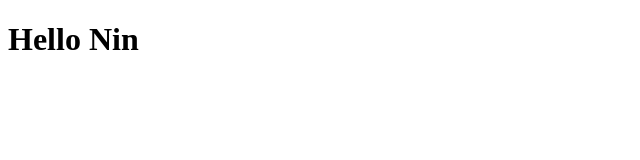
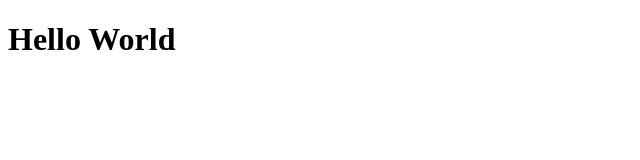
Before and after one commit to priyankmg/coursera-test, a plain HTML site: page site/index.html in a window 1280 px wide. Shown: the full height of the page, 0-640 px from the left. Drawn offline with Linux system fonts and the light colour scheme.

Commit message:
Changed index.html

```diff
--- a/site/index.html
+++ b/site/index.html
@@ -4,7 +4,7 @@
 	<title>Hello World</title>
 </head>
 <body>
-	<h1>Hello Nin</h1>
+	<h1>Hello World</h1>
 </body>
 
 </html>
```
